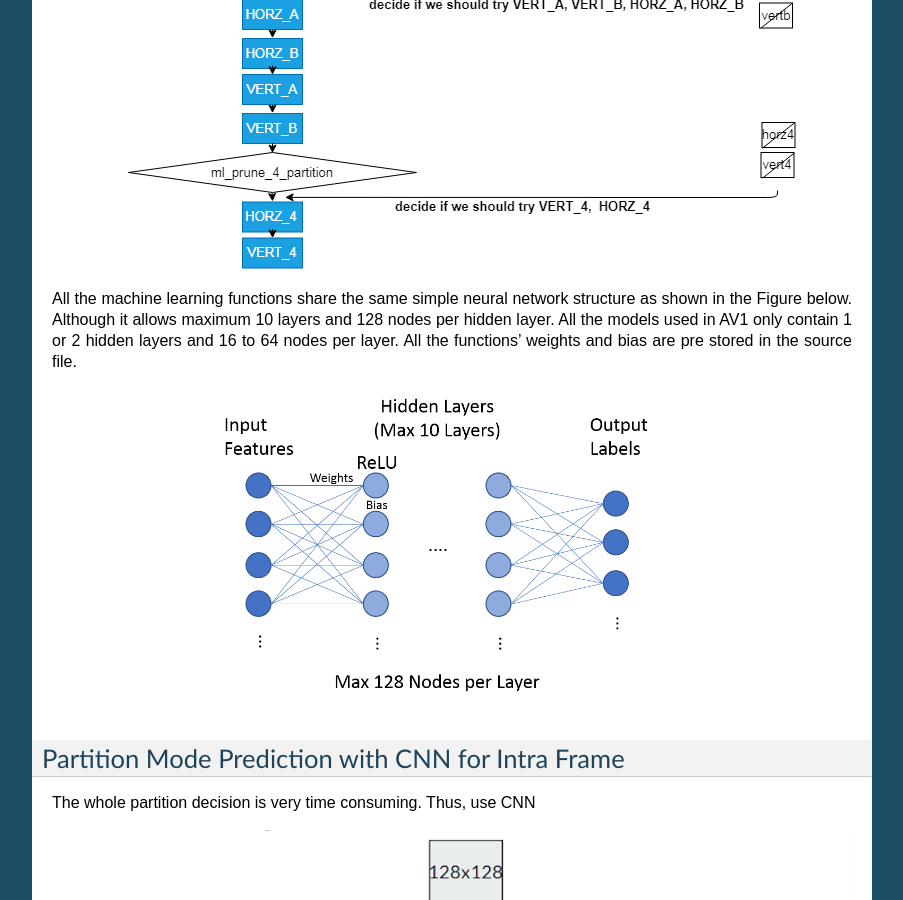
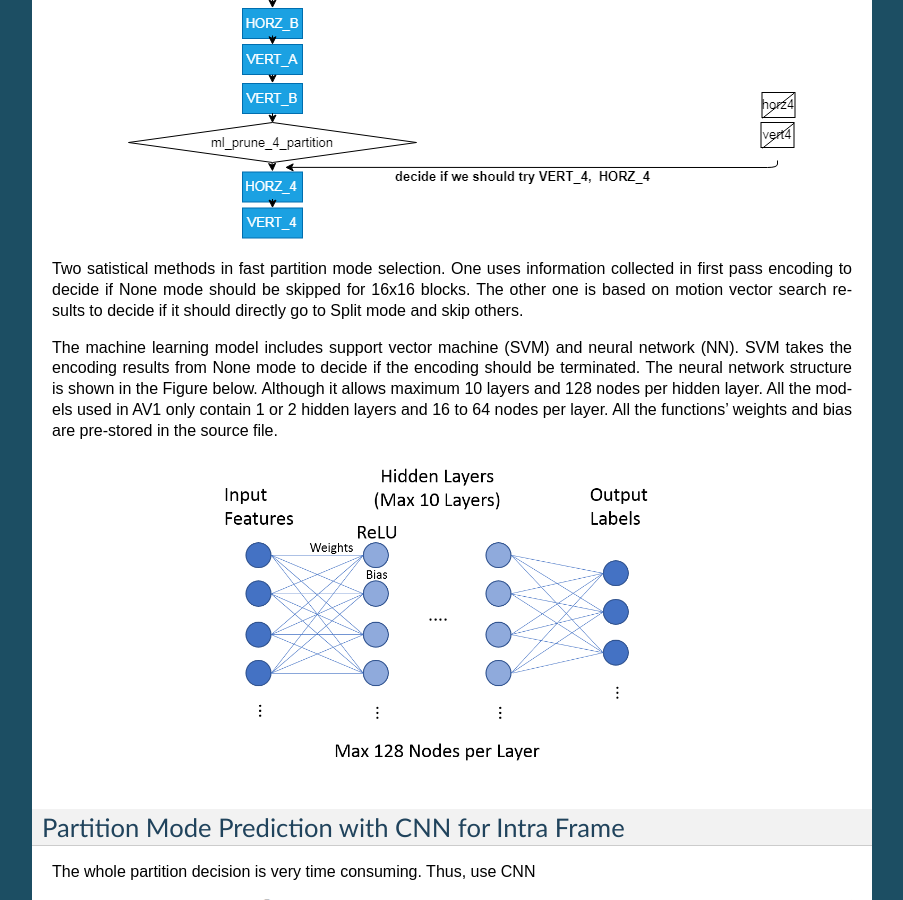
Before and after one commit to epadam/CNN-AV1-intra-encoder, a Sphinx documentation site: the page built from source/cnn_partition_intra.rst, in a window 1280 px wide and 900 px high, scrolled down 2472 px. Shown: the whole window, without its empty margins (198-1101 px from the left). Built offline with Sphinx 7.4.7, drawn with Linux system fonts in a browser that asks for light colours; some of the changed text lies outside the part shown.

Commit message:
Update cnn_partition_intra.rst

```diff
--- a/source/cnn_partition_intra.rst
+++ b/source/cnn_partition_intra.rst
@@ -21,14 +21,16 @@ The actual order of the RDO process for each block is recurrsive and shown below
 The encoder will go down the smallest block
 
 =========================================================================================
-Current Statistic and Machine Learning Strategies for Partition Mode Selection in AV1
+Current Fast Partition Mode Selection Strategies in AV1
 =========================================================================================
 
-In order to save encoding time, AV1 applies the most acceleration functions in partition mode selections, as shown in figure below.
+To experience all the partition modes is very time consuming. Both satistical and machine learning based strategies are used for fast partition mode selection in AV1, as shown in figure below.
 
 .. image:: img/ml_rd_pick.png
 
-All the machine learning functions share the same simple neural network structure as shown in the Figure below. Although it allows maximum 10 layers and 128 nodes per hidden layer. All the models used in AV1 only contain 1 or 2 hidden layers and 16 to 64 nodes per layer. All the functions' weights and bias are pre stored in the source file.
+Two satistical methods in fast partition mode selection. One uses information collected in first pass encoding to decide if None mode should be skipped for 16x16 blocks. The other one is based on motion vector search results to decide if it should directly go to Split mode and skip others.
+
+The machine learning model includes support vector machine (SVM) and neural network (NN). SVM takes the encoding results from None mode to decide if the encoding should be terminated. The neural network structure is shown in the Figure below. Although it allows maximum 10 layers and 128 nodes per hidden layer. All the models used in AV1 only contain 1 or 2 hidden layers and 16 to 64 nodes per layer. All the functions' weights and bias are pre-stored in the source file.
 
 .. image:: img/NNstructure.png
    :width: 60%
```
